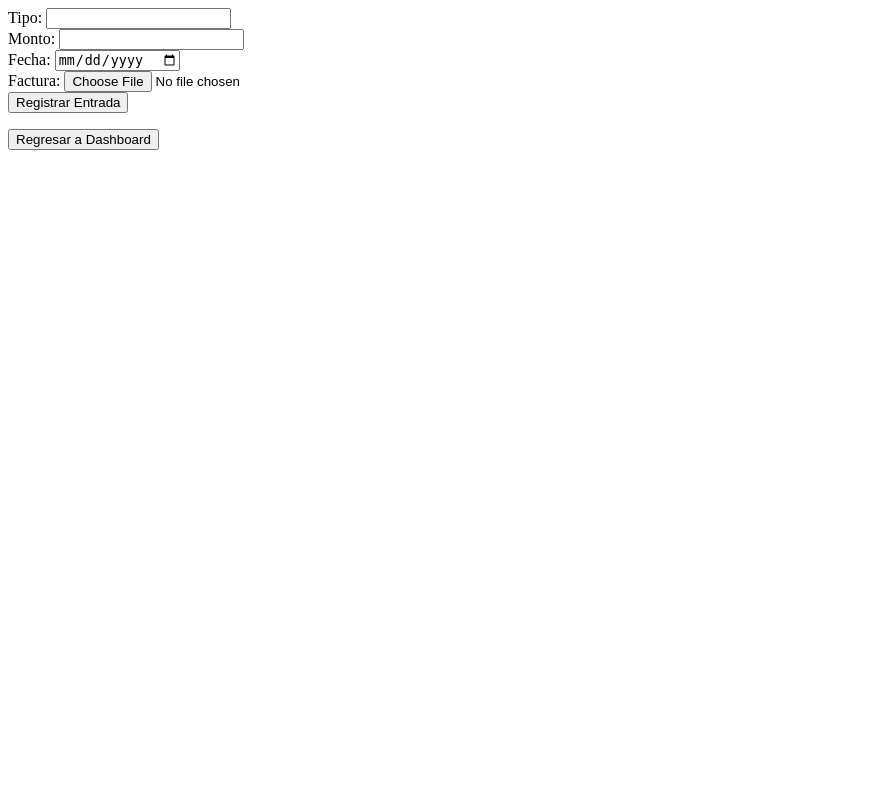
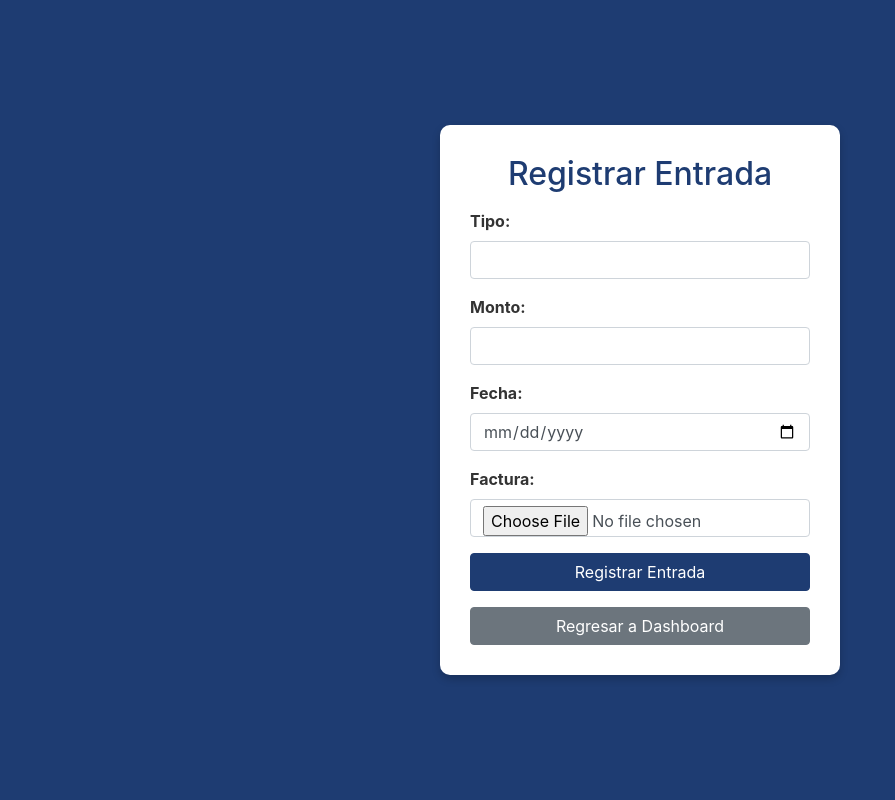
Before and after one commit to fjose4210/DESAFIO1LIS, a PHP site: page /paginas/registrar_entrada.php in a window 1280 px wide. Shown: the whole page, without its empty margins (0-895 px from the left). Run offline with PHP 8.4, Linux system fonts and the light colour scheme.

Commit message:
registrar_entrada.php

```diff
--- a/Desafio1/paginas/registrar_entrada.php
+++ b/Desafio1/paginas/registrar_entrada.php
@@ -3,6 +3,7 @@ require '../config.php';
 require '../clases/entrada.php';
 
 $errores = [];
+$mensajeExito = '';
 
 if ($_SERVER['REQUEST_METHOD'] == 'POST') {
     // Validar tipo
@@ -41,27 +42,100 @@ if ($_SERVER['REQUEST_METHOD'] == 'POST') {
     if (empty($errores)) {
         move_uploaded_file($factura_tmp, $ruta_factura);
 
-        $entrada = new Entrada($tipo, $monto, $fecha, $ruta_factura);  // Usar $monto correctamente aquí
+        $entrada = new Entrada($tipo, $monto, $fecha, $ruta_factura);
         $entrada->registrarEntrada($pdo);
-
-        echo "Entrada registrada correctamente.";
-    } else {
-        // Mostrar los errores
-        foreach ($errores as $error) {
-            echo "<p style='color:red;'>$error</p>";
-        }
+        $mensajeExito = "Entrada registrada correctamente.";
     }
 }
 ?>
 
-<form method="POST" enctype="multipart/form-data">
-    <label>Tipo: <input type="text" name="tipo" value="<?php echo isset($_POST['tipo']) ? htmlspecialchars($_POST['tipo']) : ''; ?>"></label><br>
-    <label>Monto: <input type="number" name="monto" step="0.01" min="0" value="<?php echo isset($_POST['monto']) ? htmlspecialchars($_POST['monto']) : ''; ?>"></label><br>
-    <label>Fecha: <input type="date" name="fecha" value="<?php echo isset($_POST['fecha']) ? htmlspecialchars($_POST['fecha']) : ''; ?>"></label><br>
-    <label>Factura: <input type="file" name="factura"></label><br>
-    <button type="submit">Registrar Entrada</button>
-</form>
+<!DOCTYPE html>
+<html lang="es">
+<head>
+    <meta charset="UTF-8">
+    <meta name="viewport" content="width=device-width, initial-scale=1.0">
+    <title>Registrar Entrada</title>
+    <!-- Bootstrap CSS -->
+    <link rel="stylesheet" href="https://stackpath.bootstrapcdn.com/bootstrap/4.5.2/css/bootstrap.min.css">
+    <style>
+        body {
+            background-color: #1e3c72;
+            color: #fff;
+            height: 100vh;
+            display: flex;
+            justify-content: center;
+            align-items: center;
+            margin: 0;
+        }
 
-<form action="../dashboard.php" method="GET">
-    <button type="submit">Regresar a Dashboard</button>
-</form>
+        .container {
+            background-color: #ffffff;
+            padding: 30px;
+            border-radius: 10px;
+            box-shadow: 0 4px 8px rgba(0, 0, 0, 0.2);
+            color: #333;
+            max-width: 400px;
+            width: 100%;
+        }
+
+        .form-group label {
+            font-weight: bold;
+        }
+
+        .btn-primary {
+            width: 100%;
+            background-color: #1e3c72;
+            border-color: #1e3c72;
+        }
+    </style>
+</head>
+<body>
+
+    <div class="container">
+        <h2 class="text-center" style="color: #1e3c72; margin-bottom: 1rem;">Registrar Entrada</h2>
+
+        <?php
+        // Mostrar el mensaje de éxito
+        if (!empty($mensajeExito)) {
+            echo "<div class='alert alert-success' role='alert' style='margin-bottom: 20px;'>$mensajeExito</div>";
+        }
+
+        // Mostrar los errores directamente
+        if (!empty($errores)) {
+            foreach ($errores as $error) {
+                echo "<div class='alert alert-danger' role='alert' style='margin-bottom: 20px;'>$error</div>";
+            }
+        }
+        ?>
+
+        <form method="POST" enctype="multipart/form-data">
+            <div class="form-group">
+                <label for="tipo">Tipo:</label>
+                <input type="text" class="form-control" name="tipo" id="tipo" value="<?php echo isset($_POST['tipo']) ? htmlspecialchars($_POST['tipo']) : ''; ?>" required>
+            </div>
+            <div class="form-group">
+                <label for="monto">Monto:</label>
+                <input type="number" class="form-control" name="monto" id="monto" step="0.01" min="0" value="<?php echo isset($_POST['monto']) ? htmlspecialchars($_POST['monto']) : ''; ?>" required>
+            </div>
+            <div class="form-group">
+                <label for="fecha">Fecha:</label>
+                <input type="date" class="form-control" name="fecha" id="fecha" value="<?php echo isset($_POST['fecha']) ? htmlspecialchars($_POST['fecha']) : ''; ?>" required>
+            </div>
+            <div class="form-group">
+                <label for="factura">Factura:</label>
+                <input type="file" class="form-control" name="factura" id="factura" required>
+            </div>
+            <button type="submit" class="btn btn-primary">Registrar Entrada</button>
+        </form>
+
+        <form action="../dashboard.php" method="GET" class="mt-3">
+            <button type="submit" class="btn btn-secondary" style="width: 100%;">Regresar a Dashboard</button>
+        </form>
+    </div>
+
+    <!-- Bootstrap JS y dependencias -->
+    <script src="https://code.jquery.com/jquery-3.5.1.slim.min.js"></script>
+    <script src="https://cdn.jsdelivr.net/npm/@popperjs/core@2.9.2/dist/umd/popper.min.js"></script>
+    <script src="https://stackpath.bootstrapcdn.com/bootstrap/4.5.2/js/bootstrap.min.js"></script>
+</body>
+</html>
```
